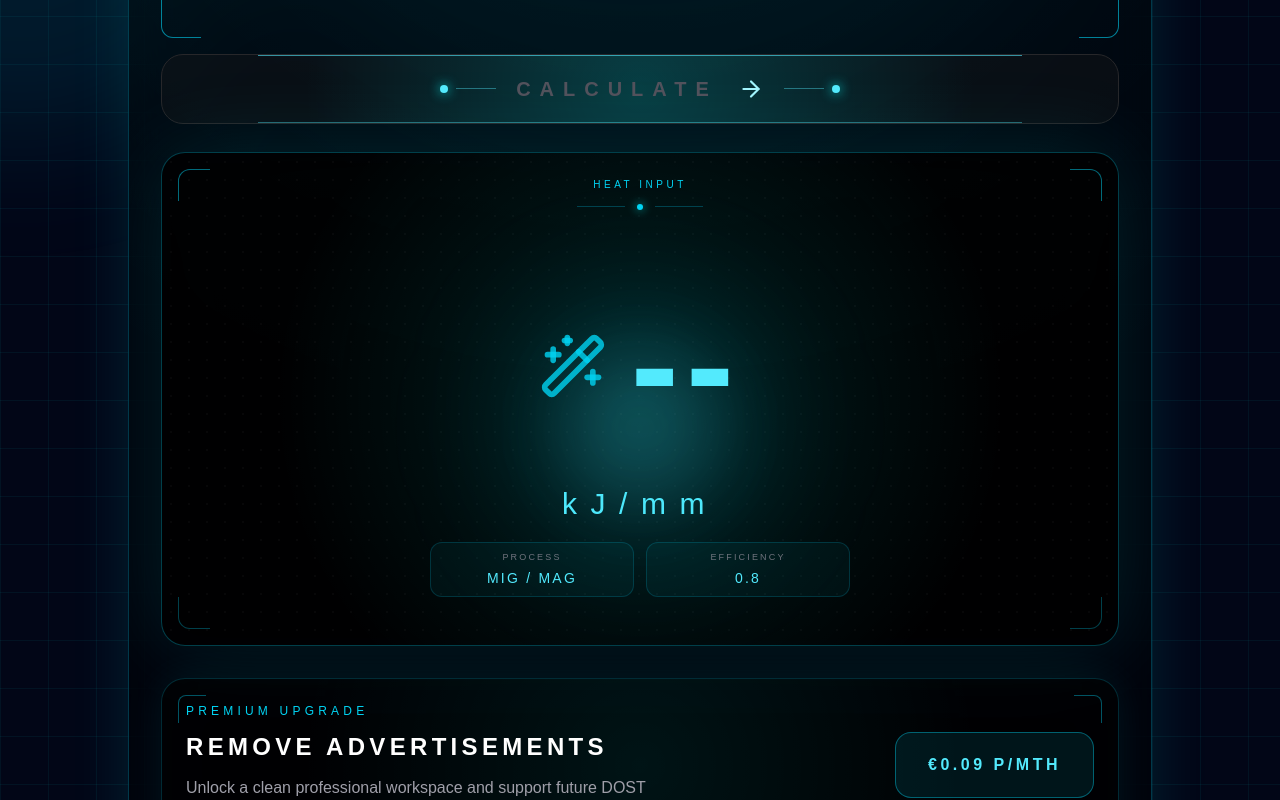
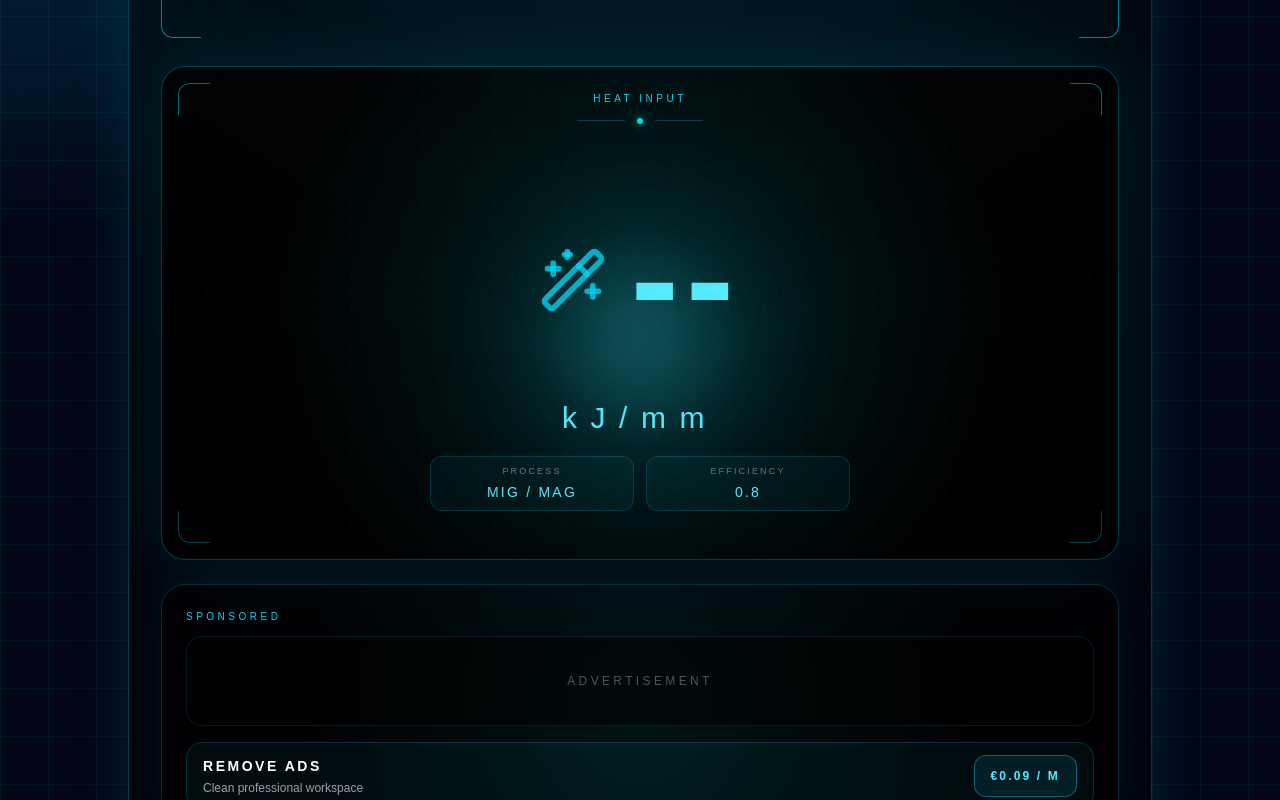
Before and after one commit to Dost-Industries/dost-industries-app, a Next.js app: page / in a window 1280 px wide. Shown: the part 560-1360 px from the top of the page. Built offline with nearby package versions, Linux system fonts and the light colour scheme.

Commit message:
Refactor heat input page into components

```diff
--- a/app/components/PremiumPanel.tsx
+++ b/app/components/PremiumPanel.tsx
@@ -1,42 +1,36 @@
 export default function PremiumPanel() {
     return (
-      <div className="mt-8 relative overflow-hidden rounded-[24px] border border-cyan-400/20 bg-black/50 backdrop-blur-xl p-6 shadow-[0_0_40px_rgba(0,255,255,0.08)]">
+      <div className="mt-6 overflow-hidden rounded-[24px] border border-cyan-400/20 bg-black/55 backdrop-blur-xl shadow-[0_0_40px_rgba(0,255,255,0.08)]">
+        <div className="relative p-4 sm:p-6">
+          <div className="absolute inset-0 bg-[radial-gradient(circle_at_center,rgba(0,255,255,0.08),transparent_70%)]" />
 
-        <div className="absolute inset-0 bg-[radial-gradient(circle_at_center,rgba(0,255,255,0.08),transparent_70%)]" />
-
-        <div className="absolute top-4 left-4 w-7 h-7 border-l border-t border-cyan-400/40 rounded-tl-lg" />
-        <div className="absolute top-4 right-4 w-7 h-7 border-r border-t border-cyan-400/40 rounded-tr-lg" />
-        <div className="absolute bottom-4 left-4 w-7 h-7 border-l border-b border-cyan-400/20 rounded-bl-lg" />
-        <div className="absolute bottom-4 right-4 w-7 h-7 border-r border-b border-cyan-400/20 rounded-br-lg" />
-
-        <div className="relative z-10 flex flex-col md:flex-row items-center justify-between gap-6">
-
-          <div>
-            <p className="text-cyan-400 text-xs tracking-[0.35em] uppercase mb-3">
-              Premium Upgrade
+          <div className="relative z-10">
+            <p className="mb-3 text-[10px] uppercase tracking-[0.35em] text-cyan-400">
+              Sponsored
             </p>
 
-            <h3 className="text-xl sm:text-2xl font-semibold tracking-[0.18em] uppercase text-white">
-              Remove Advertisements
-            </h3>
+            <div className="flex min-h-[90px] items-center justify-center rounded-2xl border border-cyan-500/15 bg-black/50">
+              <p className="text-xs uppercase tracking-[0.28em] text-zinc-600">
+                Advertisement
+              </p>
+            </div>
 
-            <p className="mt-3 max-w-[500px] text-zinc-400 leading-relaxed">
-              Unlock a clean professional workspace and support future DOST Industries development.
-            </p>
+            <div className="mt-4 flex items-center justify-between gap-4 rounded-2xl border border-cyan-400/20 bg-cyan-400/5 px-4 py-3">
+              <div>
+                <p className="text-sm font-semibold uppercase tracking-[0.18em] text-white">
+                  Remove Ads
+                </p>
+                <p className="mt-1 text-xs text-zinc-400">
+                  Clean professional workspace
+                </p>
+              </div>
+
+              <button className="rounded-xl border border-cyan-400/40 bg-cyan-400/10 px-4 py-3 text-xs font-semibold uppercase tracking-[0.18em] text-cyan-300 transition-all duration-300 hover:bg-cyan-400/20 hover:shadow-[0_0_25px_rgba(0,255,255,0.3)]">
+                €0.09 / m
+              </button>
+            </div>
           </div>
-
-          <button className="group relative overflow-hidden rounded-2xl border border-cyan-400/40 bg-cyan-400/10 px-8 py-5 uppercase tracking-[0.22em] font-semibold text-cyan-300 transition-all duration-300 hover:bg-cyan-400/20 hover:shadow-[0_0_35px_rgba(0,255,255,0.35)]">
-
-            <div className="absolute inset-0 opacity-0 transition-all duration-500 group-hover:opacity-100 bg-[radial-gradient(circle,rgba(0,255,255,0.22),transparent_70%)]" />
-
-            <span className="relative z-10">
-              €0.09 p/mth
-            </span>
-
-          </button>
-
         </div>
-
       </div>
     );
   }
--- a/app/page.tsx
+++ b/app/page.tsx
@@ -3,7 +3,6 @@
 import { useEffect, useState } from "react";
 import {
   Activity,
-  ArrowRight,
   Flame,
   Gauge,
   Menu,
@@ -34,50 +33,32 @@ export default function Home() {
   const [result, setResult] = useState<number | null>(null);
 
   useEffect(() => {
-    const value = calculateHeatInput(
-      voltage,
-      amperage,
-      speed,
-      efficiency,
-      useFactor
+    setResult(
+      calculateHeatInput(voltage, amperage, speed, efficiency, useFactor)
     );
-
-    setResult(value);
   }, [voltage, amperage, speed, efficiency, useFactor]);
 
   const inputClassName =
     "h-[38px] sm:h-[54px] w-full rounded-lg sm:rounded-xl border border-cyan-500/20 bg-black/70 px-3 sm:px-5 text-base sm:text-2xl text-white transition-all duration-300 hover:border-cyan-400/40 hover:bg-cyan-400/[0.03] focus:border-cyan-300 focus:outline-none focus:shadow-[0_0_18px_rgba(0,255,255,0.15)]";
 
-  const isDisabled =
-    !voltage ||
-    !amperage ||
-    !speed ||
-    Number(voltage) <= 0 ||
-    Number(amperage) <= 0 ||
-    Number(speed) <= 0;
-
   return (
     <main className="relative min-h-screen overflow-hidden bg-[#020617] text-white">
-      {/* BACKGROUND */}
       <div className="absolute inset-0 overflow-hidden">
         <div className="absolute inset-0 bg-[linear-gradient(rgba(0,255,255,0.05)_1px,transparent_1px),linear-gradient(90deg,rgba(0,255,255,0.05)_1px,transparent_1px)] bg-[size:48px_48px]" />
         <div className="absolute top-[-260px] left-1/2 h-[950px] w-[950px] -translate-x-1/2 rounded-full bg-cyan-500/10 blur-3xl" />
         <div className="absolute left-[-220px] top-[220px] h-[480px] w-[480px] rounded-full bg-cyan-400/10 blur-3xl" />
-        <div className="absolute right-[-260px] bottom-[-260px] h-[520px] w-[520px] rounded-full bg-cyan-300/5 blur-3xl" />
       </div>
 
-      {/* NAVBAR */}
       <header className="relative z-20 border-b border-cyan-500/20 bg-black/60 backdrop-blur-xl">
         <div className="mx-auto flex max-w-5xl items-center justify-between px-2 py-1 sm:px-6 sm:py-2">
           <button className="group flex h-11 w-11 items-center justify-center rounded-2xl border border-cyan-500/20 bg-black/40 transition-all hover:border-cyan-400/60 sm:h-14 sm:w-14">
-            <div className="relative flex h-8 w-8 items-center justify-center rounded-xl border border-cyan-500/20 bg-black/40 backdrop-blur-xl sm:h-12 sm:w-12">
+            <div className="relative flex h-8 w-8 items-center justify-center rounded-xl border border-cyan-500/20 bg-black/40 sm:h-12 sm:w-12">
               <Menu size={22} className="text-cyan-300" />
-              <div className="absolute inset-0 rounded-xl shadow-[0_0_20px_rgba(0,255,255,0.08)]" />
             </div>
           </button>
 
           <div className="text-center">
-            <h1 className="text-[0.85rem] font-black uppercase italic leading-none tracking-[0.26em] sm:text-[2.4rem] sm:tracking-[0.7em]">
+            <h1 className="text-[0.9rem] font-black uppercase italic leading-none tracking-[0.26em] sm:text-[2.4rem] sm:tracking-[0.7em]">
               <span className="text-white">DOST</span>{" "}
               <span className="text-cyan-400 drop-shadow-[0_0_20px_rgba(0,255,255,0.8)]">
                 INDUSTRIES
@@ -90,19 +71,16 @@ export default function Home() {
           </div>
 
           <button className="group flex h-11 w-11 items-center justify-center rounded-2xl border border-cyan-500/20 bg-black/40 transition-all hover:border-cyan-400/60 sm:h-14 sm:w-14">
-            <div className="relative flex h-8 w-8 items-center justify-center rounded-xl border border-cyan-500/20 bg-black/40 backdrop-blur-xl sm:h-12 sm:w-12">
+            <div className="relative flex h-8 w-8 items-center justify-center rounded-xl border border-cyan-500/20 bg-black/40 sm:h-12 sm:w-12">
               <User size={20} className="text-cyan-300" />
-              <div className="absolute inset-0 rounded-xl shadow-[0_0_20px_rgba(0,255,255,0.08)]" />
             </div>
           </button>
         </div>
       </header>
 
-      {/* PAGE */}
       <section className="relative z-10 mx-auto max-w-7xl px-3 py-4 sm:px-6 sm:py-10">
         <div className="mx-auto max-w-5xl">
-          <div className="relative min-h-[700px] overflow-hidden rounded-[28px] border border-cyan-500/30 bg-black/50 p-4 shadow-[0_0_60px_rgba(0,255,255,0.12)] backdrop-blur-xl sm:min-h-[820px] sm:rounded-[34px] sm:p-8">
-            {/* ANGLED CORNERS */}
+          <div className="relative overflow-hidden rounded-[28px] border border-cyan-500/30 bg-black/50 p-4 shadow-[0_0_60px_rgba(0,255,255,0.12)] backdrop-blur-xl sm:rounded-[34px] sm:p-8">
             <div className="absolute left-0 top-0 h-20 w-20 rounded-tl-[28px] border-l border-t border-cyan-400/60 sm:h-24 sm:w-24 sm:rounded-tl-[34px]" />
             <div className="absolute right-0 top-0 h-20 w-20 rounded-tr-[28px] border-r border-t border-cyan-400/60 sm:h-24 sm:w-24 sm:rounded-tr-[34px]" />
             <div className="absolute bottom-0 left-0 h-20 w-20 rounded-bl-[28px] border-b border-l border-cyan-400/60 sm:h-24 sm:w-24 sm:rounded-bl-[34px]" />
@@ -111,7 +89,6 @@ export default function Home() {
             <div className="absolute inset-0 bg-[radial-gradient(circle_at_top,rgba(0,255,255,0.08),transparent_60%)]" />
 
             <div className="relative z-10">
-              {/* TITLE */}
               <div className="mb-3 flex items-center justify-center gap-3 sm:mb-8">
                 <div className="h-px w-8 bg-cyan-500/40 sm:w-10" />
 
@@ -123,7 +100,6 @@ export default function Home() {
                 <div className="h-px w-8 bg-cyan-500/40 sm:w-10" />
               </div>
 
-              {/* INPUT ROWS */}
               <div className="space-y-0">
                 <InputRow icon={Zap} label="Voltage (V)">
                   <input
@@ -169,10 +145,7 @@ export default function Home() {
                       setProcessName(selected);
                       setEfficiency(PROCESS_EFFICIENCY[selected]);
                     }}
-                    style={{
-                      backgroundColor: "#020617",
-                      color: "#ffffff",
-                    }}
+                    style={{ backgroundColor: "#020617", color: "#ffffff" }}
                     className={`${inputClassName} appearance-none`}
                   >
                     <option value="MIG / MAG">MIG / MAG</option>
@@ -183,17 +156,15 @@ export default function Home() {
                 </InputRow>
 
                 <InputRow icon={Settings2} label="K-Factor">
-  <div className="flex items-center justify-end h-full">
+                  <div className="flex h-full items-center justify-end">
                     <button
                       onClick={() => setUseFactor(!useFactor)}
-      className={`relative h-7 w-14 sm:h-10 sm:w-20 rounded-full transition-all duration-300 ${
-        useFactor
-          ? "bg-cyan-400/90"
-          : "bg-zinc-800"
+                      className={`relative h-7 w-14 rounded-full transition-all duration-300 sm:h-10 sm:w-20 ${
+                        useFactor ? "bg-cyan-400/90" : "bg-zinc-800"
                       }`}
                     >
                       <div
-        className={`absolute top-0.5 h-6 w-6 sm:top-1 sm:h-8 sm:w-8 rounded-full bg-black transition-all duration-300 ${
+                        className={`absolute top-0.5 h-6 w-6 rounded-full bg-black transition-all duration-300 sm:top-1 sm:h-8 sm:w-8 ${
                           useFactor
                             ? "left-7 sm:left-11"
                             : "left-0.5 sm:left-1"
@@ -204,58 +175,10 @@ export default function Home() {
                 </InputRow>
               </div>
 
-              {/* BOTTOM PANEL CORNERS */}
-              <div className="relative mt-2 h-6 sm:h-8">
+              <div className="relative mt-2 h-5 sm:h-8">
                 <div className="absolute bottom-0 left-0 h-8 w-8 rounded-bl-xl border-b border-l border-cyan-400/60 sm:h-10 sm:w-10" />
                 <div className="absolute bottom-0 right-0 h-8 w-8 rounded-br-xl border-b border-r border-cyan-400/60 sm:h-10 sm:w-10" />
               </div>
-
-              <div className="h-3 sm:h-4" />
-
-              {/* CALCULATE BUTTON */}
-              <button
-                onClick={() =>
-                  setResult(
-                    calculateHeatInput(
-                      voltage,
-                      amperage,
-                      speed,
-                      efficiency,
-                      useFactor
-                    )
-                  )
-                }
-                disabled={isDisabled}
-                className={`group relative w-full overflow-hidden rounded-[22px] py-4 text-lg font-bold tracking-[0.28em] transition-all duration-300 sm:py-5 sm:text-xl sm:tracking-[0.45em] ${
-                  isDisabled
-                    ? "cursor-not-allowed border border-zinc-800 bg-zinc-900/40 text-zinc-600"
-                    : "border border-cyan-300/60 bg-cyan-400/15 text-cyan-200 hover:scale-[1.01] hover:border-cyan-200 hover:bg-cyan-400/25 hover:shadow-[0_0_60px_rgba(0,255,255,0.45)]"
-                }`}
-              >
-                <div className="absolute inset-0 bg-[radial-gradient(circle,rgba(0,255,255,0.18),transparent_70%)]" />
-                <div className="absolute inset-0 opacity-0 transition-all duration-500 group-hover:opacity-100 bg-[radial-gradient(circle,rgba(0,255,255,0.35),transparent_70%)]" />
-                <div className="absolute top-0 left-[10%] h-px w-[80%] bg-cyan-300/60" />
-                <div className="absolute bottom-0 left-[10%] h-px w-[80%] bg-cyan-300/40" />
-
-                <span className="relative z-10 flex items-center justify-center gap-4 sm:gap-5">
-                  <div className="hidden items-center gap-2 sm:flex">
-                    <div className="h-2 w-2 rounded-full bg-cyan-300 shadow-[0_0_12px_rgba(0,255,255,0.9)]" />
-                    <div className="h-px w-10 bg-cyan-300/40" />
-                  </div>
-
-                  CALCULATE
-
-                  <ArrowRight
-                    size={24}
-                    className="text-cyan-200 transition-all duration-300 group-hover:translate-x-1 sm:h-[26px] sm:w-[26px]"
-                  />
-
-                  <div className="hidden items-center gap-2 sm:flex">
-                    <div className="h-px w-10 bg-cyan-300/40" />
-                    <div className="h-2 w-2 rounded-full bg-cyan-300 shadow-[0_0_12px_rgba(0,255,255,0.9)]" />
-                  </div>
-                </span>
-              </button>
 
               <ResultCard
                 result={result}
```
Lines whose indentation alone changed are shown as unchanged.
